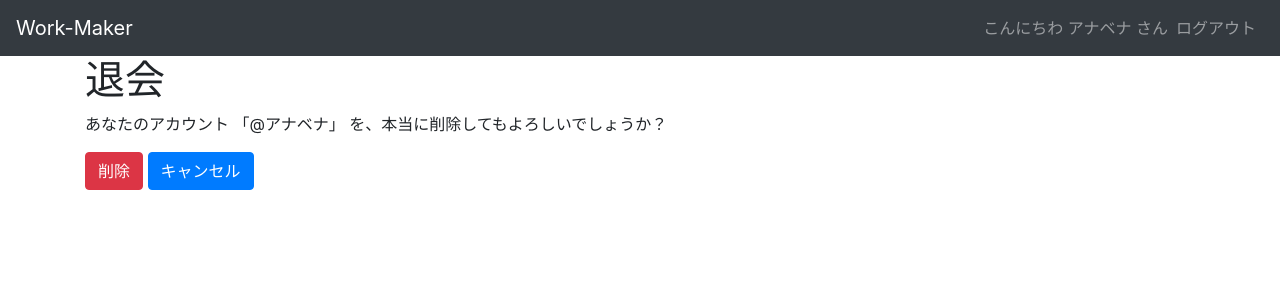
After one commit to anabaena4310/Work-Maker, a Django app: page /users/2/delete/ in a window 1280 px wide. The commit adds this page. Shown: the top 300 px of the page. Run offline with Django 3.2, Linux system fonts and the light colour scheme; a user stored in the database is signed in; data comes from the database, SQL or seed files in the repository; both versions use the stored data as it was after the commit; some libraries are stand-ins or nearby versions.

Commit message:
add user management

```diff
--- /dev/null
+++ b/project/app/mixins.py
@@ -0,0 +1,9 @@
+from django.contrib.auth.mixins import UserPassesTestMixin
+
+
+class OnlyYouMixin(UserPassesTestMixin):
+    raise_exception = True
+
+    def test_func(self):
+        user = self.request.user
+        return user.pk == self.kwargs['pk'] or user.is_superuser
--- a/project/app/templates/app/index.html
+++ b/project/app/templates/app/index.html
@@ -6,7 +6,7 @@
   <p class="lead">Work-Makerでタスク管理をしてみましょう。</p>
   <hr class="my-4">
   <p>このアプリケーションはDjangoで作られています。</p>
-  <a class="btn btn-primary btn-lg" href="#" role="button">ログイン</a>
-  <a class="btn btn-primary btn-lg" href="#" role="button">サインアップ</a>
+  <a class="btn btn-primary btn-lg" href="{% url 'login' %}" role="button">ログイン</a>
+  <a class="btn btn-primary btn-lg" href="{% url 'app:signup' %}" role="button">サインアップ</a>
 </div>
 {% endblock %}
--- /dev/null
+++ b/project/app/templates/app/users/delete.html
@@ -0,0 +1,13 @@
+{% extends "app/base.html" %}
+
+{% block content %}
+<div class="container">
+  <h1>退会</h1>
+  <form method="post">
+    {% csrf_token %}
+    <p>あなたのアカウント 「@{{ user.username }}」 を、本当に削除してもよろしいでしょうか？</p>
+    <button type="submit" class="btn btn-danger">削除</button>
+    <a href="{% url 'app:users_detail' user.pk %}" class="btn btn-primary">キャンセル</a>
+  </form>
+</div>
+{% endblock %}
--- a/project/app/urls.py
+++ b/project/app/urls.py
@@ -10,4 +10,5 @@ urlpatterns = [
     path("signup/", views.signup, name="signup"),
     path("users/<int:pk>/", views.UserDetailView.as_view(), name="users_detail"),
     path("users/<int:pk>/update/", views.UserUpdateView.as_view(), name="users_update"),
+    path("users/<int:pk>/delete/", views.UserDeleteView.as_view(), name="users_delete"),
 ]
--- a/project/app/views.py
+++ b/project/app/views.py
@@ -3,8 +3,9 @@ from django.contrib.auth import login
 from django.contrib.auth.forms import UserCreationForm
 from django.contrib.auth.decorators import login_required
 from django.contrib.auth.models import User
-from django.views.generic import DetailView, UpdateView
+from django.views.generic import DetailView, UpdateView, DeleteView
 from .form import UserForm
+from .mixins import OnlyYouMixin
 
 # Create your views here.
 
@@ -37,9 +38,16 @@ class UserDetailView(DetailView):
     model = User
     template_name = "app/users/detail.html"
 
-class UserUpdateView(UpdateView):
+class UserUpdateView(OnlyYouMixin, UpdateView):
     model = User
     template_name = "app/users/update.html"
     form_class = UserForm
     def get_success_url(self):
         return resolve_url('app:users_detail', pk=self.kwargs['pk'])
+
+class UserDeleteView(OnlyYouMixin, DeleteView):
+    model = User
+    template_name = "app/users/delete.html"
+
+    def get_success_url(self):
+        return resolve_url('app:index')
```
Also changed, not shown: project/app/templates/app/users/detail.html (+7 -1 lines), project/db.sqlite3.
